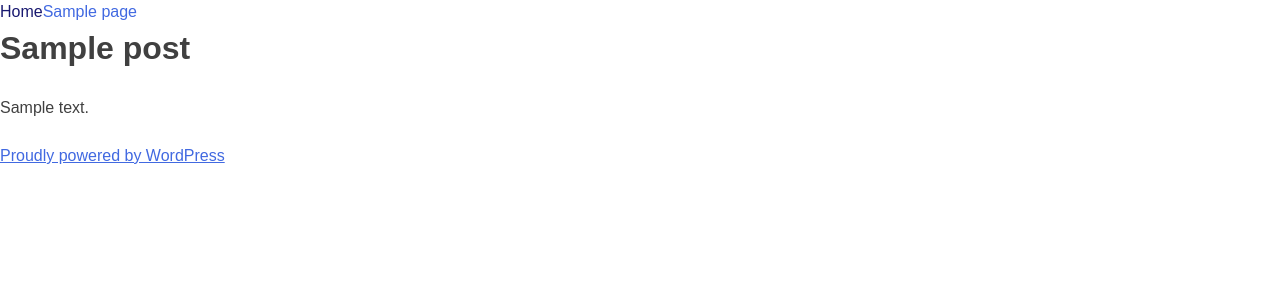
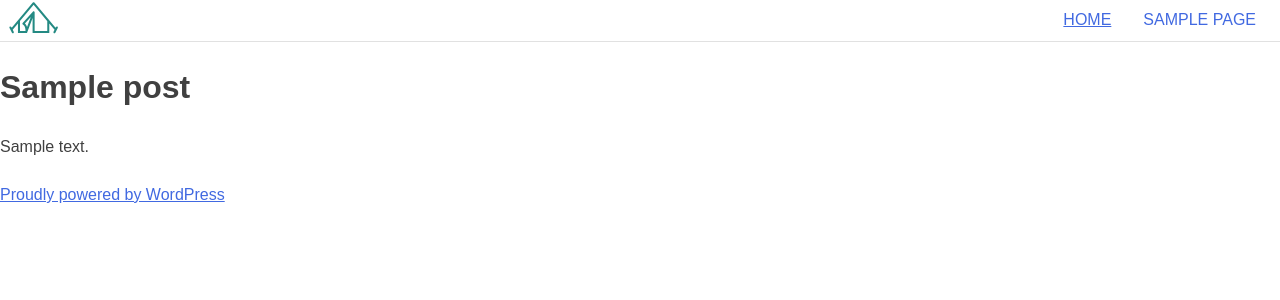
Before and after one commit to shwilliam/tent, a WordPress theme: template themes/tent/page.php in a window 1280 px wide. Shown: the top 300 px of the page. Run offline with PHP 8.4 and a stand-in for WordPress, Linux system fonts and the light colour scheme; the site name, menu and one post (Sample post) are stand-ins, and other content is empty; style sheets or scripts are compiled from the project's sources.

Commit message:
sketch header styles

```diff
--- a/themes/tent/header.php
+++ b/themes/tent/header.php
@@ -22,11 +22,34 @@
 
 			<header id="masthead" class="site-header" role="banner">
 				<div class="site-branding">
-					<h1 class="site-title screen-reader-text"><a href="<?php echo esc_url( home_url( '/' ) ); ?>" rel="home"><?php bloginfo( 'name' ); ?></a></h1>
+          <h1 class="site-title screen-reader-text">
+            <a
+              href="<?php echo esc_url( home_url( '/' ) ); ?>"
+              rel="home"
+            >
+              <?php bloginfo( 'name' ); ?>
+            </a>
+          </h1>
 				</div><!-- .site-branding -->
 
-				<nav id="site-navigation" class="main-navigation" role="navigation">
-					<button class="menu-toggle" aria-controls="primary-menu" aria-expanded="false"><?php echo esc_html( 'Primary Menu' ); ?></button>
+				<nav id="site-navigation" class="site-header__nav" role="navigation">
+          <a title="Home" href="<?= home_url('/'); ?>" class="site-header__link">
+            <h1 class="site-header__title">
+              Inhabitent
+            </h1>
+            <img
+              class="site-header__logo"
+              src="<?= get_stylesheet_directory_uri().'/images/inhabitent-logo-tent.svg'; ?>"
+              alt=""
+            />
+          </a>
+          <button
+            class="site-header__nav--closed"
+            aria-controls="primary-menu"
+            aria-expanded="false"
+          >
+            <?php echo esc_html( 'menu' ); ?>
+          </button>
 					<?php wp_nav_menu( array( 'theme_location' => 'primary', 'menu_id' => 'primary-menu' ) ); ?>
 				</nav><!-- #site-navigation -->
 			</header><!-- #masthead -->
--- a/themes/tent/sass/_mixins.scss
+++ b/themes/tent/sass/_mixins.scss
@@ -1,12 +1,51 @@
 // Rem output with px fallback
 @mixin font-size($sizeValue: 1) {
-	font-size: ($sizeValue * 16) * 1px;
-	font-size: $sizeValue * 1rem;
+  font-size: ($sizeValue * 16) * 1px;
+  font-size: $sizeValue * 1rem;
 }
 
-// Center block
 @mixin center-block {
-	display: block;
-	margin-left: auto;
-	margin-right: auto;
+  display: block;
+  margin-left: auto;
+  margin-right: auto;
 }
+
+@mixin border-bottom {
+  border-bottom: 1px solid #e1e1e1;
+}
+
+@mixin reset-list {
+  list-style: none;
+  margin: 0;
+  padding-left: 0;
+}
+
+// Bullet-proof sr-only
+// (https://gist.github.com/ffoodd/000b59f431e3e64e4ce1a24d5bb36034)
+@mixin sr-only {
+  border: 0 !important;
+  clip: rect(1px, 1px, 1px, 1px) !important;
+  -webkit-clip-path: inset(50%) !important;
+  clip-path: inset(50%) !important;
+  height: 1px !important;
+  margin: -1px !important;
+  overflow: hidden !important;
+  padding: 0 !important;
+  position: absolute !important;
+  width: 1px !important;
+  white-space: nowrap !important;
+}
+
+@mixin sr-only--focusable {
+  &:focus,
+  &:active {
+    clip: auto !important;
+    -webkit-clip-path: none !important;
+    clip-path: none !important;
+    height: auto !important;
+    margin: auto !important;
+    overflow: visible !important;
+    width: auto !important;
+    white-space: normal !important;
+  }
+}
--- a/themes/tent/sass/_navigation.scss
+++ b/themes/tent/sass/_navigation.scss
@@ -2,118 +2,69 @@
 # Navigation
 --------------------------------------------------------------*/
 
-/* Links */
+.site-header__nav {
+  @include border-bottom;
 
-a {
-	color: $color__link;
-
-	&:visited {
-		color: $color__link-visited;
-	}
-	&:hover,
-	&:focus,
-	&:active {
-		color: $color__link-hover;
-	}
-	&:focus {
-		outline: thin dotted;
-	}
-	&:hover,
-	&:active {
-		outline: 0;
-	}
-}
-
-/* Menus */
-
-.main-navigation {
-	clear: both;
-	display: block;
-	float: left;
-	width: 100%;
+  position: relative;
+  display: flex;
+  justify-content: space-between;
+  align-items: center;
+  line-height: $base__space-unit;
 
   ul {
+    @include reset-list;
     display: none;
-		list-style: none;
-		margin: 0;
-		padding-left: 0;
-
-		ul {
-			box-shadow: 0 3px 3px rgba(0, 0, 0, 0.2);
-			float: left;
-			position: absolute;
-			top: $base__space-unit;
-			left: -999rem;
-			z-index: 99999;
-
-			ul {
-				left: -999rem;
-				top: 0;
   }
 
   li {
-				&:hover > ul,
-				&.focus > ul {
-					left: 100%;
-				}
+    position: relative;
+    display: inline-block;
   }
 
   a {
-				width: 200px;
-			}
-
-			:hover > a,
-			.focus > a {
-			}
-
-			a:hover,
-			a.focus {
-			}
-		}
-
-		li:hover > ul,
-		li.focus > ul {
-			left: auto;
-		}
-	}
-	li {
-		float: left;
-		position: relative;
-
-		&:hover > a,
-		&.focus > a {
-		}
-	}
-	a {
-		display: block;
     text-decoration: none;
   }
 
   .current_page_item > a,
   .current-menu-item > a,
   .current_page_ancestor > a {
+    text-decoration: underline;
+  }
+
+  // menu items
+  & > * * {
+    padding: 0 0.5rem;
+    text-transform: uppercase;
   }
 }
 
-/* Small menu. */
-.menu-toggle,
-.main-navigation.toggled ul {
-	display: block;
+.site-header__logo {
+  height: 1.4 * $base__space-unit;
+  min-width: 2.3 * $base__space-unit;
 }
 
+.site-header__title {
+  @include sr-only;
+}
+
+/* collapsed */
+.site-header__nav.toggled ul {
+  display: unset;
+}
+
+// TODO: refactor breakpoints to use mixin
 @media screen and (min-width: 768px) {
-	.menu-toggle {
+  .site-header__nav--closed {
     display: none;
   }
-	.main-navigation ul {
-		display: block;
+  .site-header__nav ul {
+    display: unset;
   }
 }
 
 .comment-navigation,
 .posts-navigation,
 .post-navigation {
-
   .site-main & {
     margin: 0 0 $base__space-unit;
     overflow: hidden;
--- a/themes/tent/sass/_typography.scss
+++ b/themes/tent/sass/_typography.scss
@@ -15,7 +15,12 @@ textarea {
 
 /* Headings */
 
-h1, h2, h3, h4, h5, h6 {
+h1,
+h2,
+h3,
+h4,
+h5,
+h6 {
   clear: both;
 }
 
@@ -25,7 +30,10 @@ p {
   margin-bottom: $base__space-unit;
 }
 
-dfn, cite, em, i {
+dfn,
+cite,
+em,
+i {
   font-style: italic;
 }
 
@@ -48,17 +56,22 @@ pre {
   padding: 1.6rem;
 }
 
-code, kbd, tt, var {
+code,
+kbd,
+tt,
+var {
   font-family: $font__code;
   @include font-size(0.9375);
 }
 
-abbr, acronym {
+abbr,
+acronym {
   border-bottom: 1px dotted $color__border-abbr;
   cursor: help;
 }
 
-mark, ins {
+mark,
+ins {
   background: $color__background-ins;
   text-decoration: none;
 }
@@ -66,3 +79,23 @@ mark, ins {
 big {
   font-size: 125%;
 }
+
+a {
+  color: $color__link;
+
+  &:visited {
+    color: $color__link-visited;
+  }
+  &:hover,
+  &:focus,
+  &:active {
+    color: $color__link-hover;
+  }
+  &:focus {
+    outline: thin dotted;
+  }
+  &:hover,
+  &:active {
+    outline: 0;
+  }
+}
--- a/themes/tent/sass/style.scss
+++ b/themes/tent/sass/style.scss
@@ -36,21 +36,17 @@ Tags:
 	## Front page
 --------------------------------------------------------------*/
 
-// Imported but not included in the stylesheet.
+@import 'variables';
+@import 'mixins';
 
-@import "variables";
-@import "mixins";
-
-// CSS included in style.css.
-
-@import "normalize";
-@import "fonts";
-@import "typography";
-@import "elements";
-@import "forms";
-@import "navigation";
-@import "modules";
-@import "widgets";
-@import "content";
-@import "media";
-@import "page-templates";
+@import 'normalize';
+@import 'fonts';
+@import 'typography';
+@import 'elements';
+@import 'forms';
+@import 'navigation';
+@import 'modules';
+@import 'widgets';
+@import 'content';
+@import 'media';
+@import 'page-templates';
```
Also changed, not shown: themes/tent/sass/_variables.scss (+2 -5 lines), themes/tent/build/css/style.min.css, themes/tent/images/inhabitent-logo-tent.svg (added), 1 other file. Lines whose indentation alone changed are shown as unchanged.
